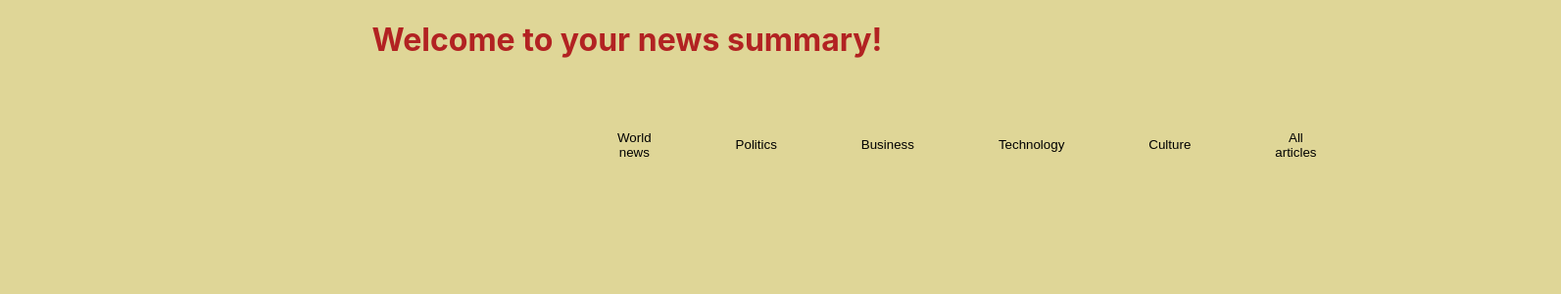
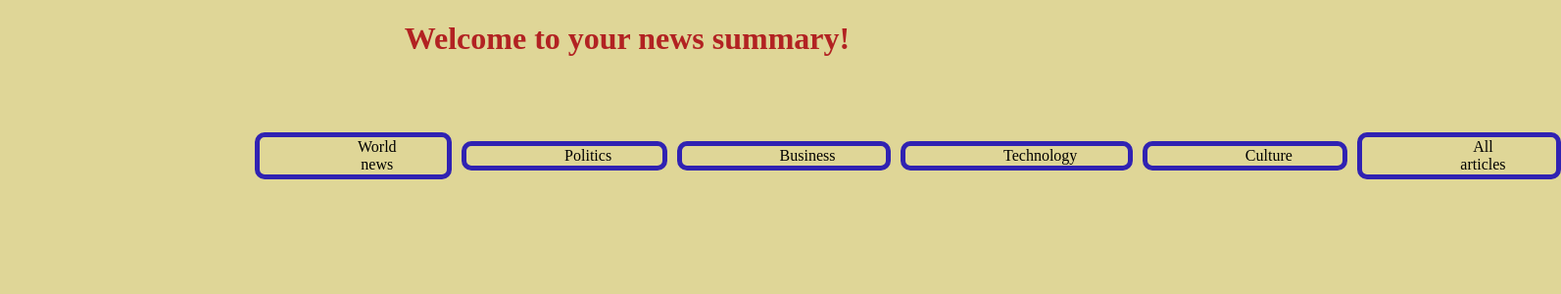
Before and after one commit to tbuller/news-summary, a React (Create React App) app in the folder client/: page / in a window 1280 px wide. Shown: the top 300 px of the page at 98% size, 1593 px wide, since content can reach past the window. Built offline with nearby package versions, Linux system fonts and the light colour scheme; no server answers.

Commit message:
finishing touches

```diff
--- a/client/src/components/Article.css
+++ b/client/src/components/Article.css
@@ -40,4 +40,6 @@ button {
 
 .title {
   word-wrap: break-word;
+  font-family: "Times, Times New Roman, serif";
+  font-size: 16px;
 }
--- a/client/src/components/Home.css
+++ b/client/src/components/Home.css
@@ -2,16 +2,32 @@
   text-align: center;
   color: #B22222;
   padding-bottom: 50px;
+  font-family: "Times, Times New Roman, serif";
+}
+
+.tab-container {
+  display: flex;
+  padding-left: 250px;
+  align-items: center;
 }
 
 .tab {
   display: flex;
   justify-content: center;
-  padding-left: 80px;
+  padding-left: 100px;
+  font-size: 16px;
+  margin-top: 5px;
+  margin-bottom: 5px;
+  margin-left: 10px;
+  border: 5px solid #3022b2;
+  padding-right: 5%;
+  border-radius: 10px;
+  font-family: "Times, Times New Roman, serif";
 }
 
-.tab-container {
-  display: flex;
-  padding-left: 550px;
-  align-items: center;
+.tab:hover {
+  cursor: pointer;
+  transform: scale(1.2);
+  color: white;
+  background-color: green;
 }
```
